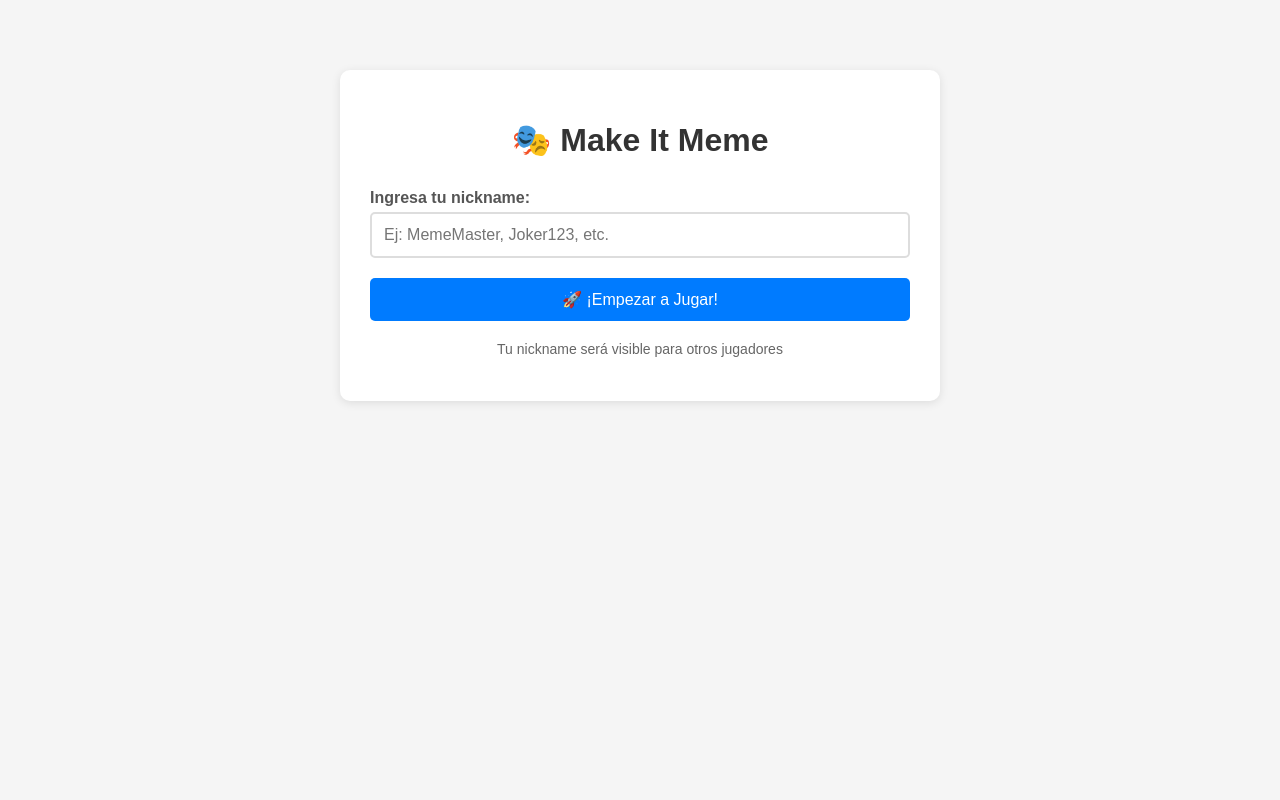
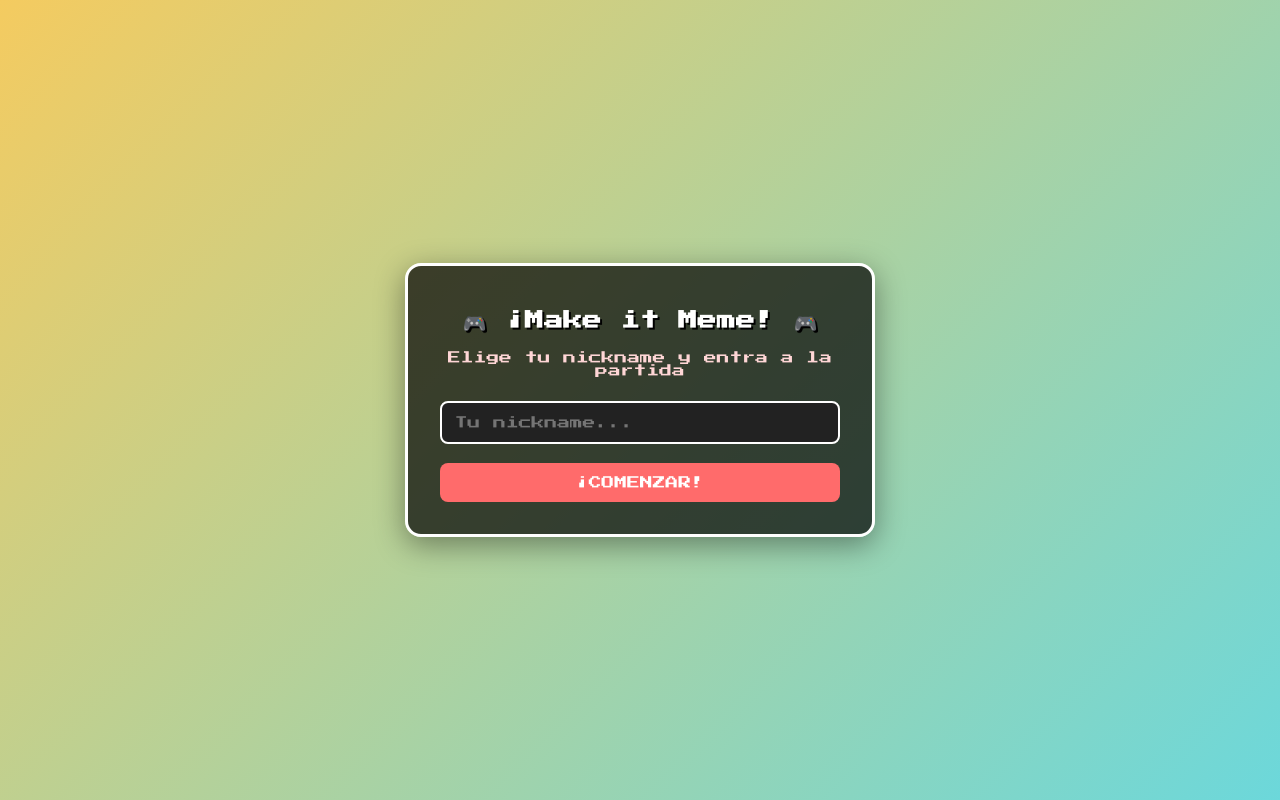
Before and after one commit to Alex1661xd/MakeItMemee, a Flask app: page /auth/ in a window 1280 px wide. Run offline with Flask 3, Linux system fonts and the light colour scheme.

Commit message:
add html nickname

```diff
--- a/templates/auth/nickname.html
+++ b/templates/auth/nickname.html
@@ -3,83 +3,216 @@
 <head>
     <meta charset="UTF-8">
     <meta name="viewport" content="width=device-width, initial-scale=1.0">
-    <title>Make It Meme - Ingresar Nickname</title>
+    <title>Make it Meme - Elige tu Nickname</title>
     <style>
+        @import url('https://fonts.googleapis.com/css2?family=Press+Start+2P&display=swap');
+
         body {
-            font-family: Arial, sans-serif;
-            max-width: 600px;
-            margin: 50px auto;
-            padding: 20px;
-            background-color: #f5f5f5;
+            font-family: 'Press Start 2P', cursive;
+            background: linear-gradient(135deg, #ff6b6b, #feca57, #48dbfb, #1dd1a1);
+            background-size: 400% 400%;
+            animation: gradientBG 10s ease infinite;
+            margin: 0;
+            padding: 0;
+            display: flex;
+            flex-direction: column;
+            align-items: center;
+            justify-content: center;
+            min-height: 100vh;
+            color: white;
+            text-align: center;
         }
+
+        @keyframes gradientBG {
+            0% { background-position: 0% 50%; }
+            50% { background-position: 100% 50%; }
+            100% { background-position: 0% 50%; }
+        }
+
         .container {
-            background: white;
-            padding: 30px;
-            border-radius: 10px;
-            box-shadow: 0 2px 10px rgba(0,0,0,0.1);
+            background: rgba(0, 0, 0, 0.7);
+            padding: 2rem;
+            border-radius: 16px;
+            box-shadow: 0 8px 30px rgba(0,0,0,0.4);
+            max-width: 90%;
+            width: 400px;
+            border: 3px solid #fff;
         }
+
         h1 {
-            text-align: center;
-            color: #333;
-            margin-bottom: 30px;
+            font-size: 1.2rem;
+            margin-bottom: 1rem;
+            text-shadow: 2px 2px #000;
         }
+
+        .subtitle {
+            font-size: 0.8rem;
+            color: #ffd6d6;
+            margin-bottom: 1.5rem;
+        }
+
         .form-group {
-            margin-bottom: 20px;
+            margin-bottom: 1.2rem;
         }
-        label {
-            display: block;
-            margin-bottom: 5px;
-            font-weight: bold;
-            color: #555;
-        }
+
         input[type="text"] {
             width: 100%;
-            padding: 12px;
-            border: 2px solid #ddd;
-            border-radius: 5px;
-            font-size: 16px;
+            padding: 0.8rem;
+            font-size: 0.8rem;
+            font-family: 'Press Start 2P', cursive;
+            border: 2px solid #fff;
+            border-radius: 8px;
+            outline: none;
             box-sizing: border-box;
+            background: #222;
+            color: white;
         }
+
         input[type="text"]:focus {
-            outline: none;
-            border-color: #007bff;
+            border-color: #feca57;
+            background: #333;
         }
+
         button {
-            width: 100%;
-            padding: 12px;
-            background-color: #007bff;
+            background: #ff6b6b;
             color: white;
             border: none;
-            border-radius: 5px;
-            font-size: 16px;
+            padding: 0.8rem 1rem;
+            font-size: 0.8rem;
+            border-radius: 8px;
             cursor: pointer;
-            transition: background-color 0.3s;
+            width: 100%;
+            transition: all 0.2s ease;
+            font-family: 'Press Start 2P', cursive;
+            text-transform: uppercase;
         }
+
         button:hover {
-            background-color: #0056b3;
+            background: #e55039;
+            transform: translateY(-2px);
+            box-shadow: 0 4px 8px rgba(0,0,0,0.3);
         }
-        .info {
-            text-align: center;
-            margin-top: 20px;
-            color: #666;
-            font-size: 14px;
+
+        .error-message {
+            color: #ffcccc;
+            font-size: 0.6rem;
+            margin-top: 0.5rem;
+            display: none;
+        }
+
+        @media (max-width: 768px) {
+            .container {
+                padding: 1.5rem;
+                max-width: 95%;
+                width: 90%;
+            }
+
+            h1 {
+                font-size: 1rem;
+            }
+
+            .subtitle {
+                font-size: 0.7rem;
+            }
+
+            input[type="text"] {
+                font-size: 0.7rem;
+                padding: 0.7rem;
+            }
+
+            button {
+                font-size: 0.7rem;
+                padding: 0.7rem 0.9rem;
+            }
+        }
+
+        @media (max-width: 480px) {
+            body {
+                padding: 10px;
+            }
+
+            .container {
+                padding: 1.2rem;
+                max-width: 98%;
+                width: 95%;
+            }
+
+            h1 {
+                font-size: 0.9rem;
+            }
+
+            .subtitle {
+                font-size: 0.6rem;
+            }
+
+            input[type="text"] {
+                font-size: 0.6rem;
+                padding: 0.6rem;
+            }
+
+            button {
+                font-size: 0.6rem;
+                padding: 0.6rem 0.8rem;
+            }
+
+            .form-group {
+                margin-bottom: 1rem;
+            }
         }
     </style>
 </head>
 <body>
     <div class="container">
-        <h1>🎭 Make It Meme</h1>
-        <form method="POST">
+        <h1>🎮 ¡Make it Meme! 🎮</h1>
+        <p class="subtitle">Elige tu nickname y entra a la partida</p>
+        <form id="nicknameForm" onsubmit="submitNickname(event)">
             <div class="form-group">
-                <label for="nickname">Ingresa tu nickname:</label>
-                <input type="text" id="nickname" name="nickname" required
-                       placeholder="Ej: MemeMaster, Joker123, etc.">
+                <input type="text"
+                       id="nickname"
+                       name="nickname"
+                       placeholder="Tu nickname..."
+                       minlength="3"
+                       maxlength="20"
+                       required>
+                <div class="error-message" id="errorMessage">
+                    El nickname debe tener entre 3 y 20 caracteres
+                </div>
             </div>
-            <button type="submit">🚀 ¡Empezar a Jugar!</button>
+            <button type="submit">¡Comenzar!</button>
         </form>
-        <div class="info">
-            <p>Tu nickname será visible para otros jugadores</p>
-        </div>
     </div>
+
+    <script>
+        function submitNickname(event) {
+            event.preventDefault();
+            const nicknameInput = document.getElementById('nickname');
+            const errorMessage = document.getElementById('errorMessage');
+            const nickname = nicknameInput.value.trim();
+
+            if (nickname.length < 3 || nickname.length > 20) {
+                errorMessage.style.display = 'block';
+                return;
+            }
+
+            fetch('/auth/nickname', {
+                method: 'POST',
+                headers: { 'Content-Type': 'application/json' },
+                body: JSON.stringify({ nickname: nickname })
+            })
+            .then(response => response.json())
+            .then(data => {
+                if (data.error) {
+                    errorMessage.textContent = data.error;
+                    errorMessage.style.display = 'block';
+                } else {
+                    window.location.href = '/';
+                }
+            })
+            .catch(() => {
+                errorMessage.textContent = 'Ocurrió un error. Por favor, intenta de nuevo.';
+                errorMessage.style.display = 'block';
+            });
+        }
+    </script>
 </body>
 </html>
```
